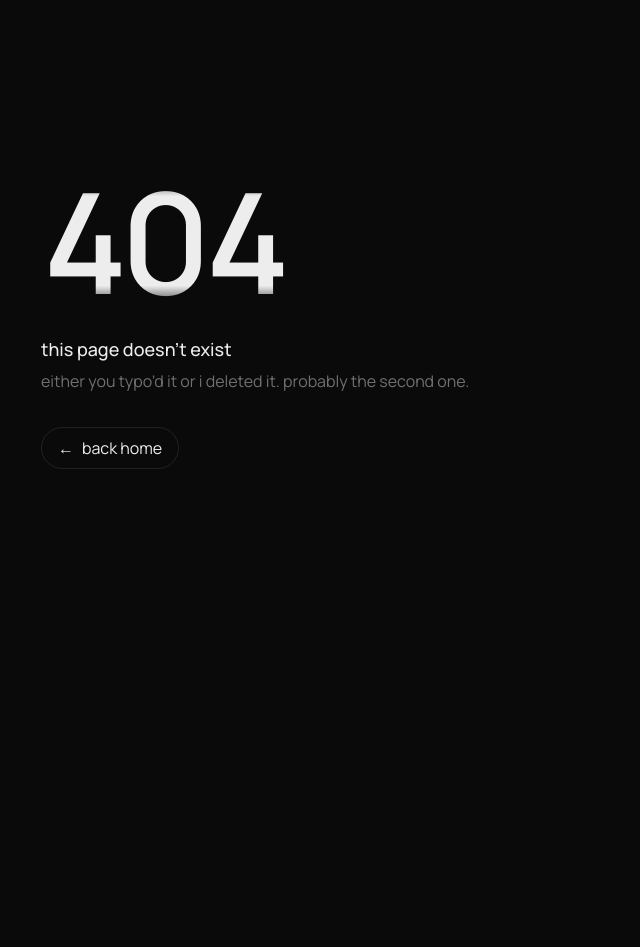
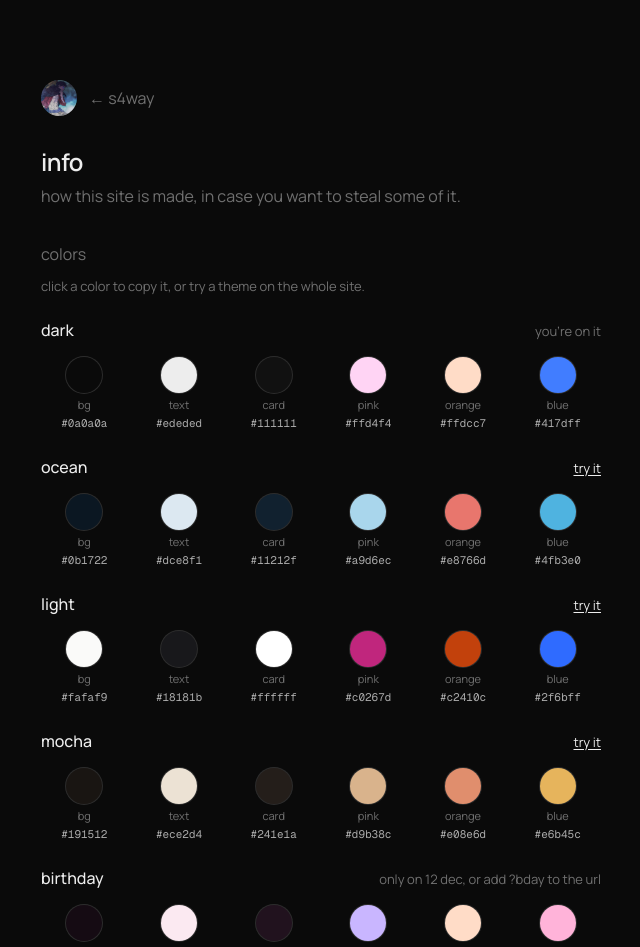
Before and after one commit to wrrfsub/Portfolio, a Next.js app: page /info in a window 1280 px wide. Before the commit this address had no page. Shown: the top 947 px of the page, without its empty margins (319-959 px from the left). Before the commit the page ends 800 px from the top, so only its background shows below. Built offline with nearby package versions, Linux system fonts and the light colour scheme.

Commit message:
info page

```diff
--- /dev/null
+++ b/src/app/info/page.jsx
@@ -0,0 +1,84 @@
+import Palettes from '@/lib/Palettes'
+
+export const metadata = {
+  title: 'info · s4way',
+  description: 'how s4-way.me is made: the colors, fonts, tech stack and the site that inspired it.',
+  alternates: { canonical: '/info/' },
+  openGraph: { url: '/info/', title: 'info · s4way' },
+}
+
+const STACK = [
+  { name: 'next.js', v: '16.4.6', what: 'app router, exported as plain static html', url: 'https://nextjs.org/' },
+  { name: 'react', v: '19.3.1', what: 'the interactive bits', url: 'https://react.dev/' },
+  { name: 'tailwind css', v: '3.4.19', what: 'styling, plus hand written css for the animations', url: 'https://v3.tailwindcss.com/' },
+  { name: 'marked + gray-matter', v: '18.2.1 · 4.0.3', what: 'blog posts are markdown files', url: 'https://marked.js.org/' },
+  { name: 'vercel', v: null, what: 'hosting, deploys on every push', url: 'https://vercel.com/' },
+  { name: 'umami', v: null, what: 'privacy friendly analytics, views and reads', url: 'https://umami.is/' },
+]
+
+const FONTS = [
+  { name: 'Manrope', what: 'everything you read', cls: 'font-sans text-lg', sample: 'self taught developer from nepal' },
+  { name: 'Geist Mono', what: 'dates and numbers', cls: 'font-mono text-[15px]', sample: '08/2026 · 4 min read' },
+  { name: 'Caveat', what: 'the handwritten notes', cls: 'text-2xl', style: { fontFamily: 'Caveat, cursive', fontWeight: 600, color: 'var(--blue)' }, sample: "it's open source!" },
+]
+
+const h2 = 'muted mb-4'
+
+export default function Info() {
+  return (
+    <main className="mx-auto flex max-w-[600px] flex-col gap-[30px] px-5 pb-36 pt-20 text-base leading-7">
+      <header className="flex items-center justify-between">
+        <a href="/" className="group flex items-center gap-3" aria-label="home">
+          <img src="/img/newpfp.jpg" alt="" className="pfp h-9 w-9 rounded-full" />
+          <span className="muted transition-colors group-hover:text-white">← s4way</span>
+        </a>
+      </header>
+
+      <div>
+        <h1 className="text-2xl font-semibold tracking-tight">info</h1>
+        <p className="muted mt-1">how this site is made, in case you want to steal some of it.</p>
+      </div>
+
+      <section>
+        <h2 className={h2}>colors</h2>
+        <Palettes />
+      </section>
+
+      <section>
+        <h2 className={h2}>fonts</h2>
+        <ul className="flex flex-col gap-4">
+          {FONTS.map((f) => (
+            <li key={f.name} className="flex flex-col">
+              <span className={f.cls} style={f.style}>{f.sample}</span>
+              <span className="muted text-[13px]">{f.name} · {f.what}</span>
+            </li>
+          ))}
+        </ul>
+      </section>
+
+      <section>
+        <h2 className={h2}>stack</h2>
+        <ul className="space-y-2">
+          {STACK.map((s) => (
+            <li key={s.name} className="flex items-baseline gap-4">
+              <a href={s.url} target="_blank" rel="noreferrer" className="link shrink-0">{s.name}</a>
+              <span className="muted min-w-0 flex-1 truncate">{s.what}</span>
+              {s.v && <span className="muted shrink-0 font-mono text-[13px]">{s.v}</span>}
+            </li>
+          ))}
+        </ul>
+        <p className="muted mt-4 text-[15px] leading-6">no ui or animation libraries. the agent cursors, mini me tour and page transitions are plain css and a little js. the birthday confetti is a tiny canvas script and the birthday song is web audio, no mp3.</p>
+      </section>
+
+      <section>
+        <h2 className={h2}>inspo</h2>
+        <p>the look and feel comes from <a href="https://madebyadi.cc/" target="_blank" rel="noreferrer" className="link" style={{ color: 'var(--pink)' }}>madebyadi.cc</a>, aditya's site. they're a product and brand designer and their site is really good, go look at it.</p>
+      </section>
+
+      <section>
+        <h2 className={h2}>source</h2>
+        <p>all of it is on <a href="https://github.com/wrrfsub/Portfolio" target="_blank" rel="noreferrer" className="link">github</a>. take what you like.</p>
+      </section>
+    </main>
+  )
+}
--- a/src/app/page.jsx
+++ b/src/app/page.jsx
@@ -3,6 +3,7 @@ import { useEffect, useRef, useState } from 'react'
 import AgentCursor from '@/lib/AgentCursor'
 import Birthday from '@/lib/Birthday'
 import Guide from '@/lib/Guide'
+import { applyTheme } from '@/lib/theme'
 
 const npt = new Intl.DateTimeFormat('en-US', { hour: 'numeric', minute: '2-digit', timeZone: 'Asia/Kathmandu' })
 
@@ -217,9 +218,7 @@ export default function Home() {
   }, [])
   function setTheme(id) {
     setThemeState(id)
-    document.documentElement.dataset.theme = id
-    document.documentElement.classList.toggle('dark', id !== 'light')
-    try { localStorage.setItem('theme', id) } catch {}
+    applyTheme(id)
   }
 
   const peek = (job) => ({
@@ -320,7 +319,7 @@ export default function Home() {
           {' '}or email me at <a className="link" href="mailto:saktirimala@gmail.com">saktirimala@gmail.com</a>.
           here's my <a className="link text-red-500" href="/tools/Shakti_Rimal_Resume.pdf" target="_blank">resume</a>,
           and sometimes i <a className="link" href="/blog/">write stuff</a> or make <a className="link" href="/tools/">tools</a>.
-          this site is <a className="link" href="https://github.com/wrrfsub/Portfolio" target="_blank" rel="noreferrer">open source</a>, steal whatever you like.
+          this site is <a className="link" href="https://github.com/wrrfsub/Portfolio" target="_blank" rel="noreferrer">open source</a> and here's <a className="link" href="/info/">how it's made</a>, steal whatever you like.
         </p>
 
         <section data-guide="exp">
--- a/src/app/sitemap.js
+++ b/src/app/sitemap.js
@@ -7,6 +7,7 @@ export default function sitemap() {
   return [
     { url: `${SITE}/`, changeFrequency: 'monthly', priority: 1 },
     { url: `${SITE}/blog/`, changeFrequency: 'weekly', priority: 0.7 },
+    { url: `${SITE}/info/`, changeFrequency: 'monthly', priority: 0.5 },
     { url: `${SITE}/tools/`, changeFrequency: 'monthly', priority: 0.6 },
     { url: `${SITE}/tools/note/`, changeFrequency: 'monthly', priority: 0.5 },
     ...getPosts().map((p) => ({ url: `${SITE}/blog/${p.slug}/`, lastModified: p.date, priority: 0.6 })),
--- /dev/null
+++ b/src/lib/Palettes.jsx
@@ -0,0 +1,86 @@
+'use client'
+import { useEffect, useRef, useState } from 'react'
+import { applyTheme } from '@/lib/theme'
+
+const hex = (rgb) => '#' + rgb.split(' ').map((n) => (+n).toString(16).padStart(2, '0')).join('')
+
+const THEMES = [
+  { id: 'dark', bg: '10 10 10', fg: '237 237 237', card: '17 17 17', pink: '#ffd4f4', orange: '#ffdcc7', blue: '#417dff' },
+  { id: 'ocean', bg: '11 23 34', fg: '220 232 241', card: '17 33 47', pink: '#a9d6ec', orange: '#e8766d', blue: '#4fb3e0' },
+  { id: 'light', bg: '250 250 249', fg: '24 24 27', card: '255 255 255', pink: '#c0267d', orange: '#c2410c', blue: '#2f6bff' },
+  { id: 'mocha', bg: '25 21 18', fg: '236 226 212', card: '36 30 26', pink: '#d9b38c', orange: '#e08e6d', blue: '#e6b45c' },
+  { id: 'birthday', bg: '21 11 19', fg: '251 233 241', card: '33 18 30', pink: '#c9b6ff', orange: '#ffdcc7', blue: '#ffb3d9', note: 'only on 12 dec, or add ?bday to the url' },
+]
+const EXTRAS = [
+  { name: 'agent cursor 1', c: '#417dff' },
+  { name: 'agent cursor 2', c: '#ff41d0' },
+  { name: 'agent cursor 3', c: '#ff7328' },
+  { name: 'resume link', c: '#ef4444' },
+]
+
+function Swatch({ name, c, onCopy }) {
+  return (
+    <button onClick={() => onCopy(c)} className="group flex min-w-0 flex-col items-center gap-1.5" title={`copy ${c}`}>
+      <span className="h-9 w-9 rounded-full transition-transform duration-300 [transition-timing-function:cubic-bezier(0.34,1.56,0.64,1)] group-hover:scale-110 group-active:scale-90" style={{ background: c, boxShadow: '0 0 0 1px rgb(var(--fg) / 0.15)' }} />
+      <span className="muted text-[11px] leading-3">{name}</span>
+      <span className="font-mono text-[11px] leading-3 opacity-70">{c}</span>
+    </button>
+  )
+}
+
+export default function Palettes() {
+  const [current, setCurrent] = useState('dark')
+  const [copied, setCopied] = useState('')
+  const timer = useRef(0)
+
+  useEffect(() => {
+    setCurrent(document.documentElement.dataset.theme || 'dark')
+  }, [])
+
+  async function copy(c) {
+    try {
+      await navigator.clipboard.writeText(c)
+      setCopied(c)
+    } catch {
+      setCopied('')
+    }
+    clearTimeout(timer.current)
+    timer.current = setTimeout(() => setCopied(''), 1500)
+  }
+
+  function tryTheme(id) {
+    applyTheme(id)
+    setCurrent(id)
+  }
+
+  return (
+    <div className="flex flex-col gap-6">
+      <p className="muted -mt-3 h-5 text-[13px]">{copied ? <>copied <span className="font-mono" style={{ color: copied }}>{copied}</span></> : 'click a color to copy it, or try a theme on the whole site.'}</p>
+      {THEMES.map((t) => (
+        <div key={t.id} className="flex flex-col gap-3">
+          <div className="flex items-baseline justify-between gap-3">
+            <span className="font-medium">{t.id}</span>
+            {t.note ? (
+              <span className="muted text-[13px]">{t.note}</span>
+            ) : current === t.id ? (
+              <span className="muted text-[13px]">you're on it</span>
+            ) : (
+              <button onClick={() => tryTheme(t.id)} className="link text-[13px]">try it</button>
+            )}
+          </div>
+          <div className="grid grid-cols-6 gap-2">
+            {[['bg', hex(t.bg)], ['text', hex(t.fg)], ['card', hex(t.card)], ['pink', t.pink], ['orange', t.orange], ['blue', t.blue]].map(([name, c]) => (
+              <Swatch key={name} name={name} c={c} onCopy={copy} />
+            ))}
+          </div>
+        </div>
+      ))}
+      <div className="flex flex-col gap-3">
+        <span className="font-medium">extras</span>
+        <div className="grid grid-cols-6 gap-2">
+          {EXTRAS.map((e) => <Swatch key={e.name} name={e.name} c={e.c} onCopy={copy} />)}
+        </div>
+      </div>
+    </div>
+  )
+}
--- /dev/null
+++ b/src/lib/theme.js
@@ -0,0 +1,5 @@
+export function applyTheme(id) {
+  document.documentElement.dataset.theme = id
+  document.documentElement.classList.toggle('dark', id !== 'light')
+  try { localStorage.setItem('theme', id) } catch {}
+}
```
